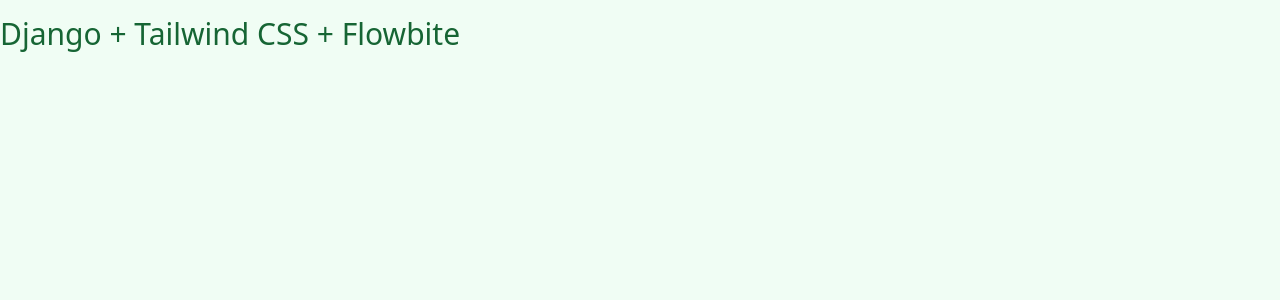
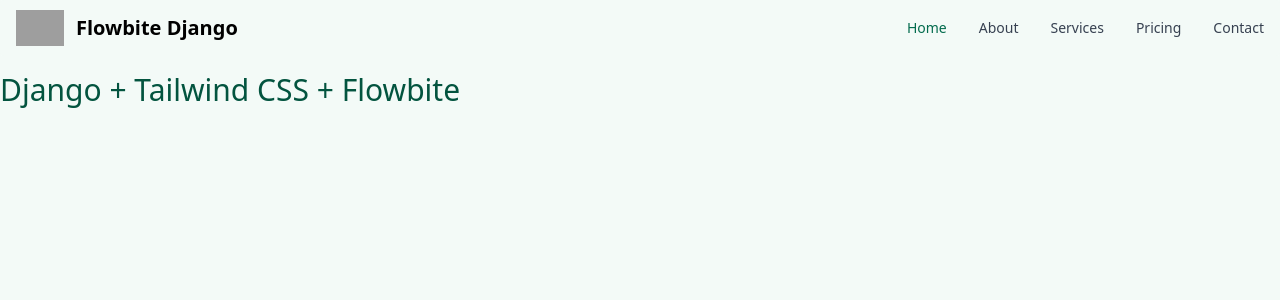
Before and after one commit to vnpranav/DI_Final_Project, a Django app: page / in a window 1280 px wide. Shown: the top 300 px of the page. Run offline with Django 5.2, Linux system fonts and the light colour scheme; style sheets or scripts are compiled from the project's sources; some libraries are stand-ins or nearby versions; grey boxes are pictures that could not be loaded.

Commit message:
setting up flowbite

```diff
--- a/ecommerce/package.json
+++ b/ecommerce/package.json
@@ -1,5 +1,8 @@
 {
   "devDependencies": {
     "tailwindcss": "^3.4.10"
+  },
+  "dependencies": {
+    "flowbite": "^2.5.1"
   }
 }
--- a/ecommerce/tailwind.config.js
+++ b/ecommerce/tailwind.config.js
@@ -1,10 +1,13 @@
 /** @type {import('tailwindcss').Config} */
 module.exports = {
   content: [
-    './templates/**/*.html'
+    './templates/**/*.html',
+    './node_modules/flowbite/**/*.js'
   ],
   theme: {
     extend: {},
   },
-  plugins: [],
+  plugins: [
+    require('flowbite/plugin')
+  ],
 }
--- a/ecommerce/templates/_base.html
+++ b/ecommerce/templates/_base.html
@@ -19,10 +19,48 @@
 </head>
 
 <body class="bg-green-50">
+
+    <!-- Add this -->
+    <nav class="bg-green-50 border-gray-200 px-2 sm:px-4 py-2.5 rounded dark:bg-gray-800">
+      <div class="container flex flex-wrap items-center justify-between mx-auto">
+        <a href="{{ .Site.Params.homepage }}/" class="flex items-center">
+            <img src="/docs/images/logo.svg" class="h-6 mr-3 sm:h-9" alt="Flowbite Logo" />
+            <span class="self-center text-xl font-semibold whitespace-nowrap dark:text-white">Flowbite Django</span>
+        </a>
+        <button data-collapse-toggle="mobile-menu" type="button" class="inline-flex items-center p-2 ml-3 text-sm text-gray-500 rounded-lg md:hidden hover:bg-gray-100 focus:outline-none focus:ring-2 focus:ring-gray-200 dark:text-gray-400 dark:hover:bg-gray-700 dark:focus:ring-gray-600" aria-controls="mobile-menu" aria-expanded="false">
+          <span class="sr-only">Open main menu</span>
+          <svg class="w-6 h-6" fill="currentColor" viewBox="0 0 20 20" xmlns="http://www.w3.org/2000/svg"><path fill-rule="evenodd" d="M3 5a1 1 0 011-1h12a1 1 0 110 2H4a1 1 0 01-1-1zM3 10a1 1 0 011-1h12a1 1 0 110 2H4a1 1 0 01-1-1zM3 15a1 1 0 011-1h12a1 1 0 110 2H4a1 1 0 01-1-1z" clip-rule="evenodd"></path></svg>
+          <svg class="hidden w-6 h-6" fill="currentColor" viewBox="0 0 20 20" xmlns="http://www.w3.org/2000/svg"><path fill-rule="evenodd" d="M4.293 4.293a1 1 0 011.414 0L10 8.586l4.293-4.293a1 1 0 111.414 1.414L11.414 10l4.293 4.293a1 1 0 01-1.414 1.414L10 11.414l-4.293 4.293a1 1 0 01-1.414-1.414L8.586 10 4.293 5.707a1 1 0 010-1.414z" clip-rule="evenodd"></path></svg>
+        </button>
+        <div class="hidden w-full md:block md:w-auto" id="mobile-menu">
+          <ul class="flex flex-col mt-4 md:flex-row md:space-x-8 md:mt-0 md:text-sm md:font-medium">
+            <li>
+              <a href="#" class="block py-2 pl-3 pr-4 text-white bg-green-700 rounded md:bg-transparent md:text-green-700 md:p-0 dark:text-white" aria-current="page">Home</a>
+            </li>
+            <li>
+              <a href="#" class="block py-2 pl-3 pr-4 text-gray-700 border-b border-gray-100 hover:bg-gray-50 md:hover:bg-transparent md:border-0 md:hover:text-green-700 md:p-0 dark:text-gray-400 md:dark:hover:text-white dark:hover:bg-gray-700 dark:hover:text-white md:dark:hover:bg-transparent dark:border-gray-700">About</a>
+            </li>
+            <li>
+              <a href="#" class="block py-2 pl-3 pr-4 text-gray-700 border-b border-gray-100 hover:bg-gray-50 md:hover:bg-transparent md:border-0 md:hover:text-green-700 md:p-0 dark:text-gray-400 md:dark:hover:text-white dark:hover:bg-gray-700 dark:hover:text-white md:dark:hover:bg-transparent dark:border-gray-700">Services</a>
+            </li>
+            <li>
+              <a href="#" class="block py-2 pl-3 pr-4 text-gray-700 border-b border-gray-100 hover:bg-gray-50 md:hover:bg-transparent md:border-0 md:hover:text-green-700 md:p-0 dark:text-gray-400 md:dark:hover:text-white dark:hover:bg-gray-700 dark:hover:text-white md:dark:hover:bg-transparent dark:border-gray-700">Pricing</a>
+            </li>
+            <li>
+              <a href="#" class="block py-2 pl-3 pr-4 text-gray-700 hover:bg-gray-50 md:hover:bg-transparent md:border-0 md:hover:text-green-700 md:p-0 dark:text-gray-400 md:dark:hover:text-white dark:hover:bg-gray-700 dark:hover:text-white md:dark:hover:bg-transparent">Contact</a>
+            </li>
+          </ul>
+        </div>
+      </div>
+    </nav>
+  <!-- End of new HTML -->
+
     <div class="container mx-auto mt-4">
         {% block content %}
         {% endblock content %}
     </div>
+
+    <script src="https://cdn.jsdelivr.net/npm/flowbite@2.5.1/dist/flowbite.min.js"></script>
 </body>
 
 </html>
```
Also changed, not shown: ecommerce/package-lock.json.
